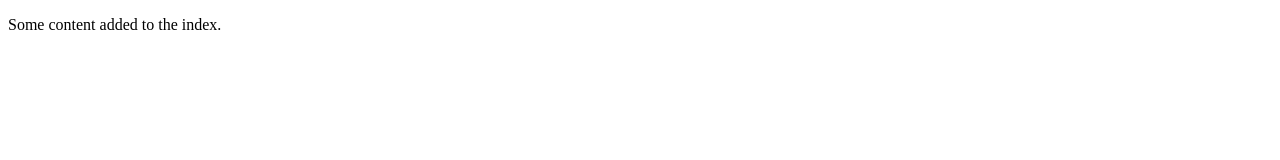
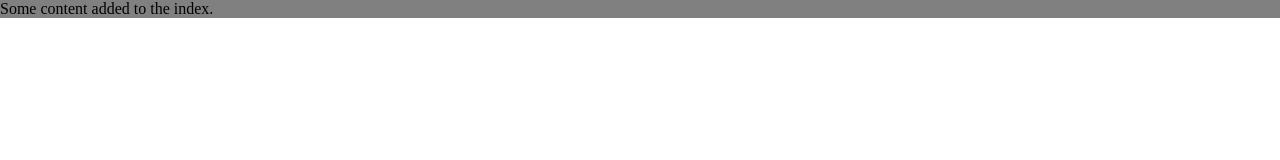
Before and after one commit to antl0cz/basic_repo, a plain HTML site: page index.html in a window 1280 px wide. Drawn offline with Linux system fonts and the light colour scheme.

Commit message:
update html and add styles.css with css

```diff
--- a/index.html
+++ b/index.html
@@ -2,6 +2,7 @@
     <html lang="en">
         <header>
             <title>Basic Repo</title>
+            <link rel="stylesheet" type="text/css" href="styles.css"/>
         </header>
         <body>
             <p>Some content added to the index.</p>
--- /dev/null
+++ b/styles.css
@@ -0,0 +1,7 @@
+*{
+    margin: 0px;
+    padding: 0px;
+}
+p{
+    background-color: grey;
+}
```
